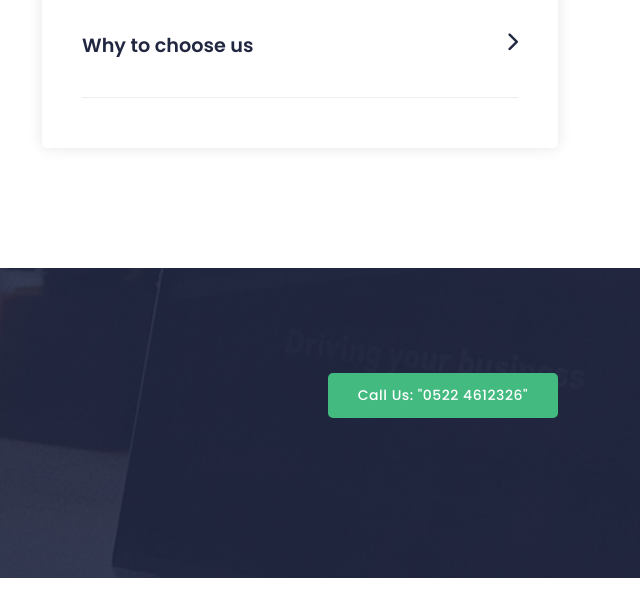
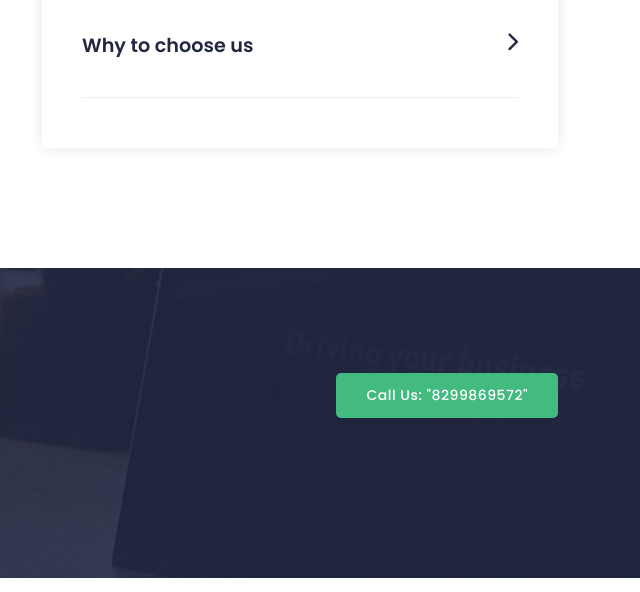
Before and after one commit to oerzn/Medicuslegal-Services, a plain HTML site: page about-us.html in a window 1280 px wide. Shown: the part 861-1453 px from the top of the page, 640-1280 px from the left. Drawn offline with nearby package versions, Linux system fonts and the light colour scheme.

Commit message:
first commit

```diff
--- a/about-us.html
+++ b/about-us.html
@@ -126,7 +126,7 @@ https://templatemo.com/tm-574-mexant
             <div class="accordion-body">
                 <div class="content">
                     <p>
-At MedicusLegal Services, we specialize in protecting the rights and professional integrity of healthcare providers. With 24/7 availability, expert legal counsel across all levels of the judiciary—from district forums to the Supreme Court—and deep understanding of medico-legal intricacies, we offer unmatched legal support tailored to the medical profession. Our team of seasoned advocates and medico-legal experts ensures not only representation but also proactive guidance, risk coverage, and end-to-end case management. Whether you're facing allegations of negligence, regulatory action, or civil/criminal proceedings, MedicusLegal is your trusted partner in navigating the complex legal landscape with confidence and security.
+At MedicusLegal Services, we specialize in protecting the rights and professional integrity of healthcare providers. With 24x7 availability, expert legal counsel across all levels of the judiciary—from district forums to the Supreme Court—and deep understanding of medico-legal intricacies, we offer unmatched legal support tailored to the medical profession. Our team of seasoned advocates and medico-legal experts ensures not only representation but also proactive guidance, risk coverage, and end-to-end case management. Whether you're facing allegations of negligence, regulatory action, or civil/criminal proceedings, MedicusLegal is your trusted partner in navigating the complex legal landscape with confidence and security.
 
 ---
 
@@ -150,7 +150,7 @@ Let me know if you'd like a shorter version or one tailored to a more marketing
         <div class="col-lg-7">
           <div class="buttons">
             <div class="green-button">
-              <a href="tel:05224612326">Call Us: "0522 4612326" </a>
+              <a href="tel:918299869572">Call Us: "8299869572" </a>
             </div>
             <!-- <div class="orange-button">
               <a href="#">Contact Us</a>
```
Also changed, not shown: index.html (+2 -2 lines).
